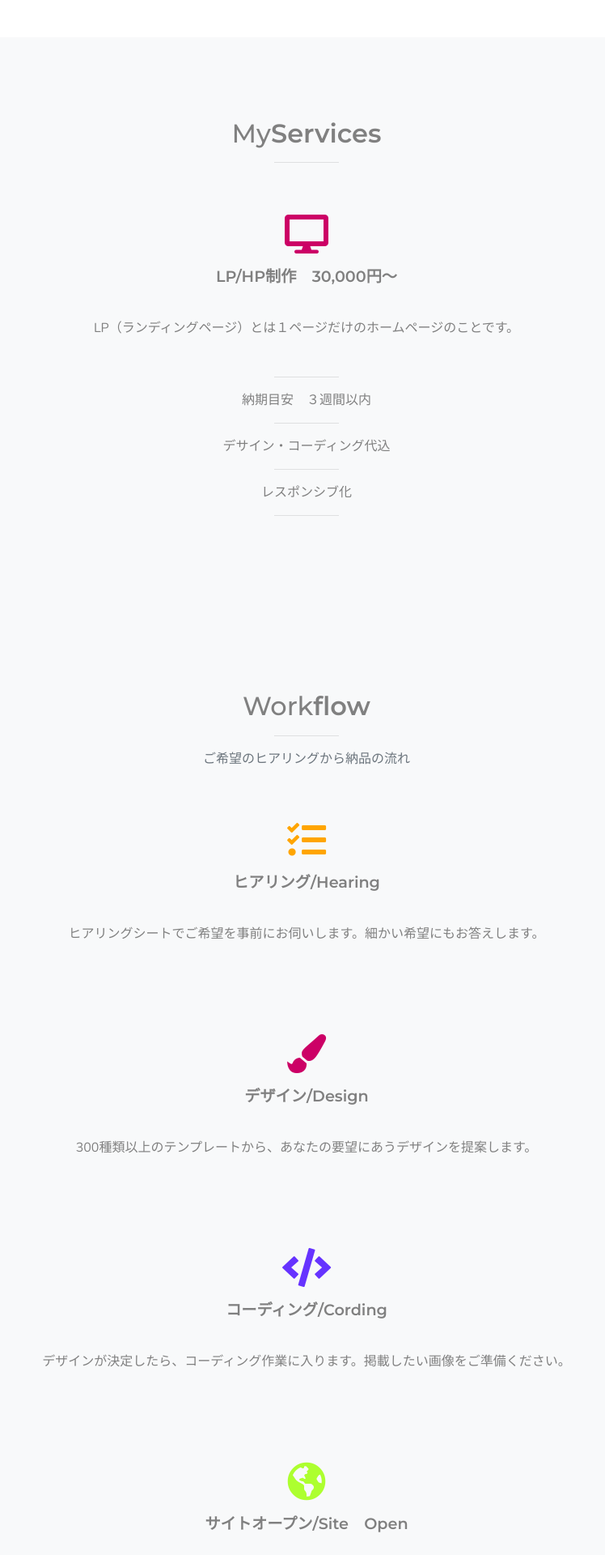
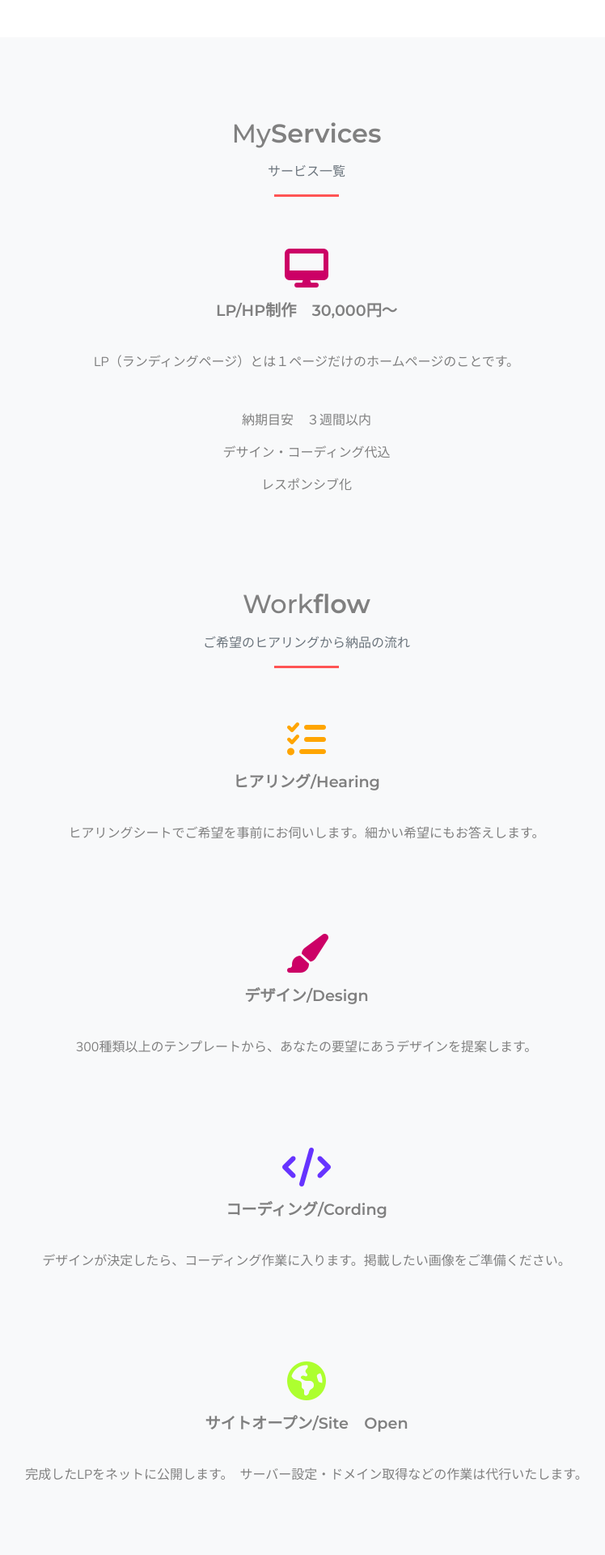
Before and after one commit to dinnerdaichi/portfolio-camel, a PHP site: page / in a window 1280 px wide. Shown: the part 1410-3330 px from the top of the page at 81% size, without its empty margins (261-1009 px from the left). Run offline with PHP 8.4, Linux system fonts and the light colour scheme; some libraries are stand-ins or nearby versions.

Commit message:
3.31更新！

```diff
--- a/css/style.css
+++ b/css/style.css
@@ -388,6 +388,9 @@ button:focus {
 /*===========================
         6.SERVICES
 =============================*/
+.pt{
+  padding-top: 0;
+}
 
 .services-boxes {
     border: 1px solid #e8e8e8;
@@ -494,7 +497,14 @@ button:focus {
 
 .service hr {
     width: 5rem;
+
 }
+
+hr{
+  border-top: 3px solid rgb(255, 84, 84)!important;
+}
+
+
 
 .lp {
     padding-bottom: 2rem;
@@ -687,6 +697,25 @@ button:focus {
 }
 
 /*===========================
+      other
+=============================*/
+.link{
+  color: black;
+  padding: 10px 10px 30px;
+  display: block;
+}
+
+.fa-solid{
+  margin-left: 5px;
+  color: #cc0066;
+}
+
+.basic{
+  color: #cc0066;
+  margin-top: 10px;
+  font-weight: bold;
+}
+/*===========================
         11.RESPONSIVE
 =============================*/
 
--- a/index.html
+++ b/index.html
@@ -1,5 +1,6 @@
 <!DOCTYPE html>
 <html lang="en">
+
 <head>
   <meta charset="UTF-8">
   <meta name="viewport" content="width=device-width, initial-scale=1">
@@ -37,6 +38,7 @@
   <meta property="og:title" content="Daichiのポートフォリオ" />
   <meta property="og:description" content="営業用のポートフォリオ" />
   <meta property="og:image" content="http://daichan-design.com/images/profile.PNG" />
+  <script src="https://kit.fontawesome.com/b2fc223adf.js" crossorigin="anonymous"></script>
 </head>
 
 <body>
@@ -158,6 +160,7 @@
         <div class="col-lg-12">
           <div class="text-center">
             <h2>My<span class="font-weight-bold">Services</span></h2>
+            <p class="text-muted mx-auto section-subtitle mt-3">サービス一覧</p>
             <hr class="kugiri">
             <p class="text-muted mx-auto section-subtitle mt-3"></p>
           </div>
@@ -170,13 +173,9 @@
             <i class="fas fa-desktop"></i>
             <h3>LP/HP制作　30,000円〜</h3>
             <p class="lp">LP（ランディングページ）とは１ページだけのホームページのことです。</p>
-                                <hr>
             <p>納期目安　３週間以内</p>
-                                <hr>
             <p>デサイン・コーディング代込</p>
-                                    <hr>
             <p>レスポンシブ化</p>
-                                    <hr>
           </div>
 
 
@@ -194,14 +193,14 @@
   <!-- END SERVICES -->
 
   <!---start work flow-->
-        <section class="section bg-light" id="services">
+  <section class="section bg-light pt" id="services">
     <div class="container">
       <div class="row justify-content-center">
         <div class="col-lg-12">
           <div class="text-center">
             <h2>Work<span class="font-weight-bold">flow</span></h2>
+            <p class="text-muted mx-auto section-subtitle mt-3">ご希望のヒアリングから納品の流れ</p>
             <hr class="kugiri">
-                                <p class="text-muted mx-auto section-subtitle mt-3">ご希望のヒアリングから納品の流れ</p>
           </div>
         </div>
       </div>
@@ -353,8 +352,8 @@
         <div class="col-lg-12">
           <div class="text-center">
             <h2>My <span class="font-weight-bold">Works</span></h2>
+            <p class="text-muted mx-auto section-subtitle mt-3">サンプルと今までの成果物です。</p>
             <hr class="kugiri">
-                            <p class="text-muted mx-auto section-subtitle mt-3">サンプルと今までの成果物です。</p>
           </div>
         </div>
       </div>
@@ -369,9 +368,10 @@
         </ul>
       </div>
     </div>
+    <p class="basic">ベーシック認証をかけています。user,pass ともに「demo」</pclass>
     <div class="container">
       <div class="row mt-4 work-filter">
-                    <div class="col-lg-4 work_item webdesign WORK">
+        <!-- <div class="col-lg-4 work_item webdesign WORK">
                         <a href="images/LP2.png" class="img-zoom">
                             <div class="work_box">
                                 <div class="work_img">
@@ -383,9 +383,10 @@
                                 </div>
                             </div>
                         </a>
-                    </div>
+                    </div> -->
 
         <div class="col-lg-4 work_item WORK webdesign seo">
+          <a href="http://clinic.showtaki.com/" target="_blank" class="link">架空の歯医者のHP<i class="fa-solid fa-up-right-from-square"></i></a>
           <a href="images/ポートフォリオ.png" class="img-zoom">
             <div class="work_box">
               <div class="work_img">
@@ -400,6 +401,7 @@
         </div>
 
         <div class="col-lg-4 work_item seo WORK wordpress">
+          <a href="http://clinic.showtaki.com/" target="_blank" class="link">架空のカフェのHP<i class="fa-solid fa-up-right-from-square"></i></a>
           <a href="images/ポートフォリオ2.png" class="img-zoom">
             <div class="work_box">
               <div class="work_img">
@@ -414,6 +416,7 @@
         </div>
 
         <div class="col-lg-4 work_item wordpress WORK webdesign">
+          <a href="http://clinic.showtaki.com/" target="_blank" class="link">架空の派遣会社のHP<i class="fa-solid fa-up-right-from-square"></i></a>
           <a href="images/ポートフォリオ3.png" class="img-zoom">
             <div class="work_box">
               <div class="work_img">
@@ -621,4 +624,5 @@
   <!--CUSTOM JS-->
   <script src="js/custom.js"></script>
 </body>
+
 </html>
```
Lines whose indentation alone changed are shown as unchanged.
